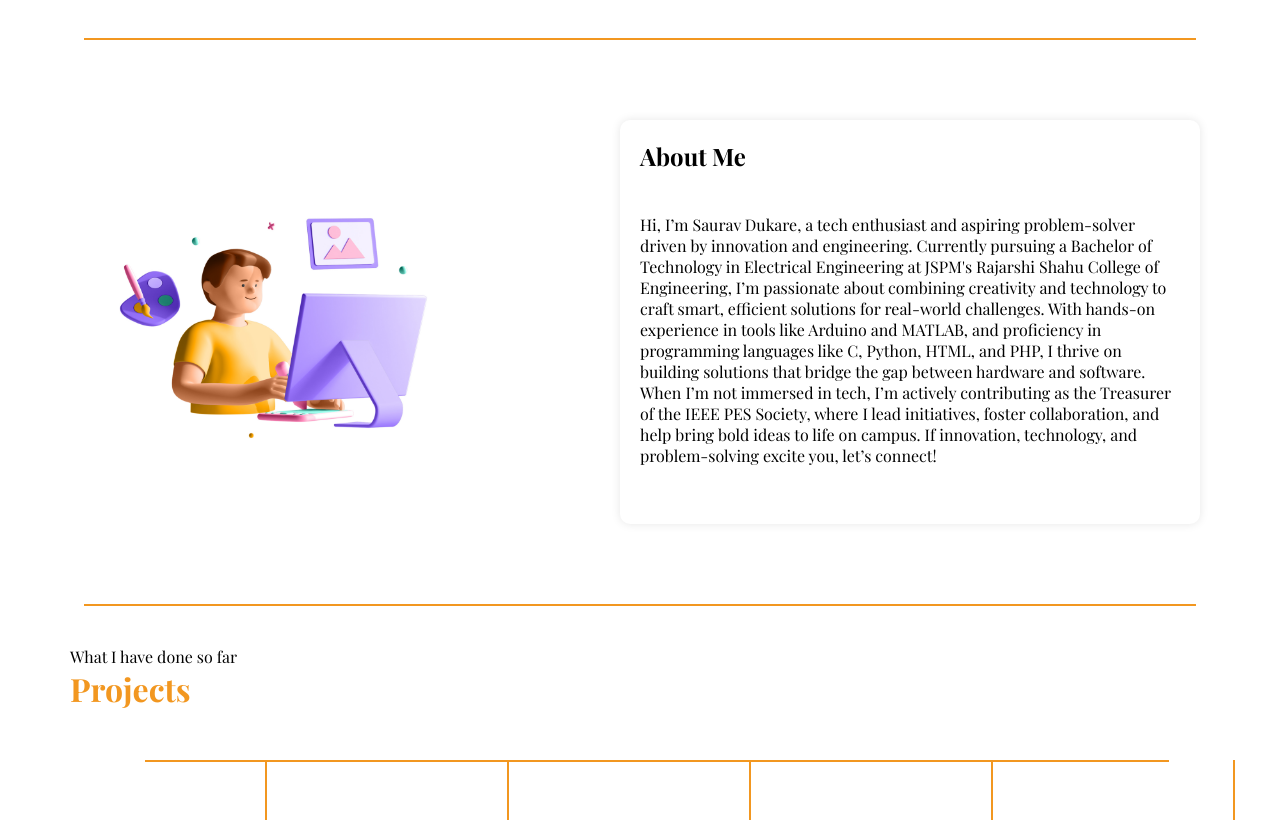
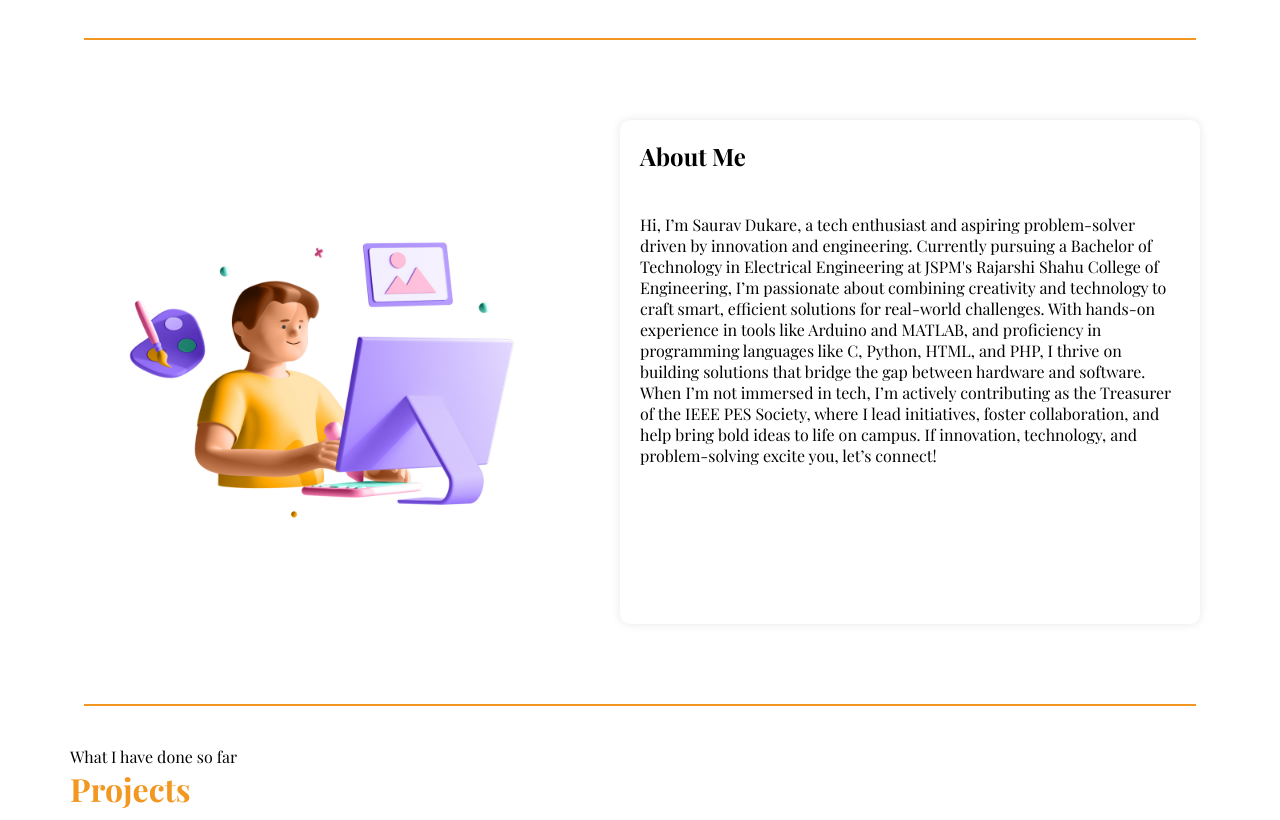
Before and after one commit to SauravD15/Portfolio, a plain HTML site: page index.html in a window 1280 px wide. Shown: the part 600-1420 px from the top of the page. Drawn offline with nearby package versions, Linux system fonts and the light colour scheme; a web font is replaced by a local one.

Commit message:
Update index.html

```diff
--- a/index.html
+++ b/index.html
@@ -170,7 +170,7 @@
         <section class="about">
 
             <div class="rightsection">
-                <img src="port.jpg" alt="saurav" width="400px" height="400px">
+                <img src="port.jpg" alt="saurav" width="500px" height="500px">
             </div>
             <div class="text">
                 <h1>About Me</h1><br><br>
```
